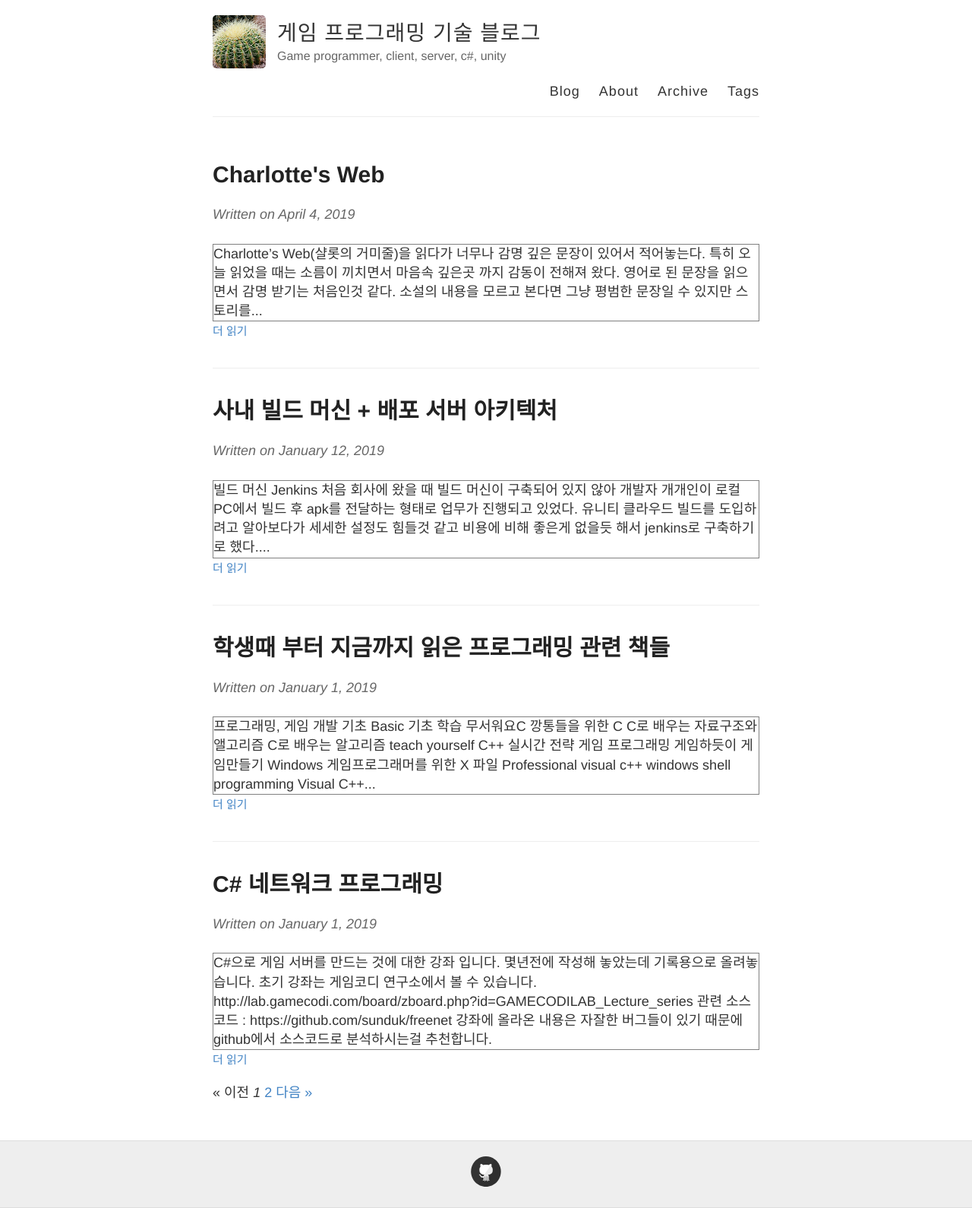
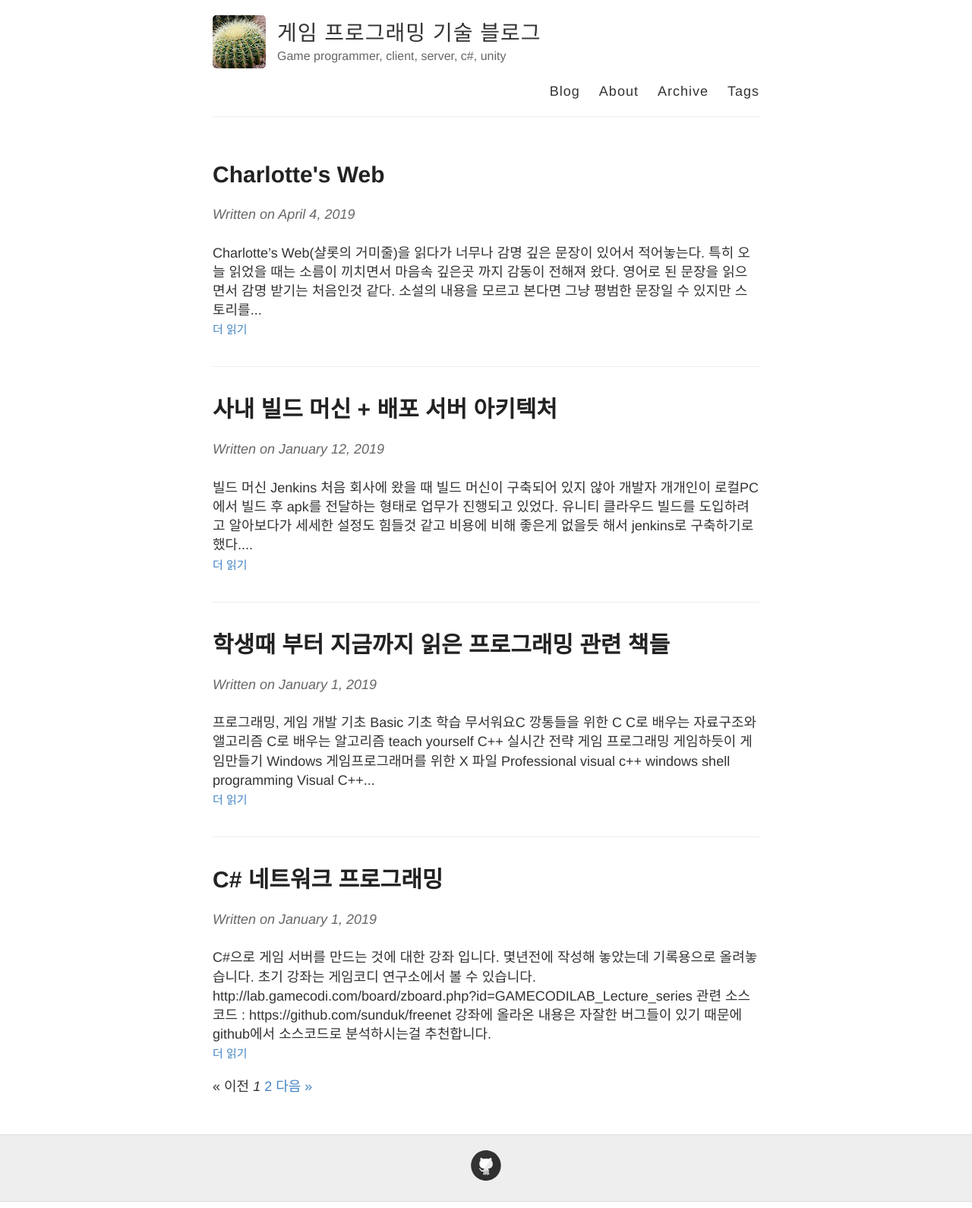
Before and after one commit to sunduk/sunduk.github.io, a Jekyll site: the page built from index.html, in a window 1280 px wide. Shown: the whole page at 76% size. Built offline with Jekyll 4.4.1, drawn with Linux system fonts in a browser that asks for light colours; the list of posts is cut into pages by our own code.

Commit message:
Update index.html

```diff
--- a/index.html
+++ b/index.html
@@ -9,19 +9,13 @@ layout: default
       <h1><a href="{{ site.baseurl }}{{ post.url }}">{{ post.title }}</a></h1>
 
       <div class="date">
-        <font size=medium>Written on {{ post.date | date: "%B %e, %Y" }}</font>
+        <font size=small>Written on {{ post.date | date: "%B %e, %Y" }}</font>
       </div>
 
       <br />
 
       <div class="entry">
-        <table cellpadding="5" cellspacing="0" border="1" align="center" style="border-collapse:collapse; border:1px gray solid;">
-          <tr>
-            <td>
-              {{ post.content | strip_html | truncatewords:40}}
-            </td>
-          </tr>
-        </table>
+        {{ post.content | strip_html | truncatewords:40}}
       </div>
 
       <a href="{{ site.baseurl }}{{ post.url }}" class="read-more">더 읽기</a>
```
